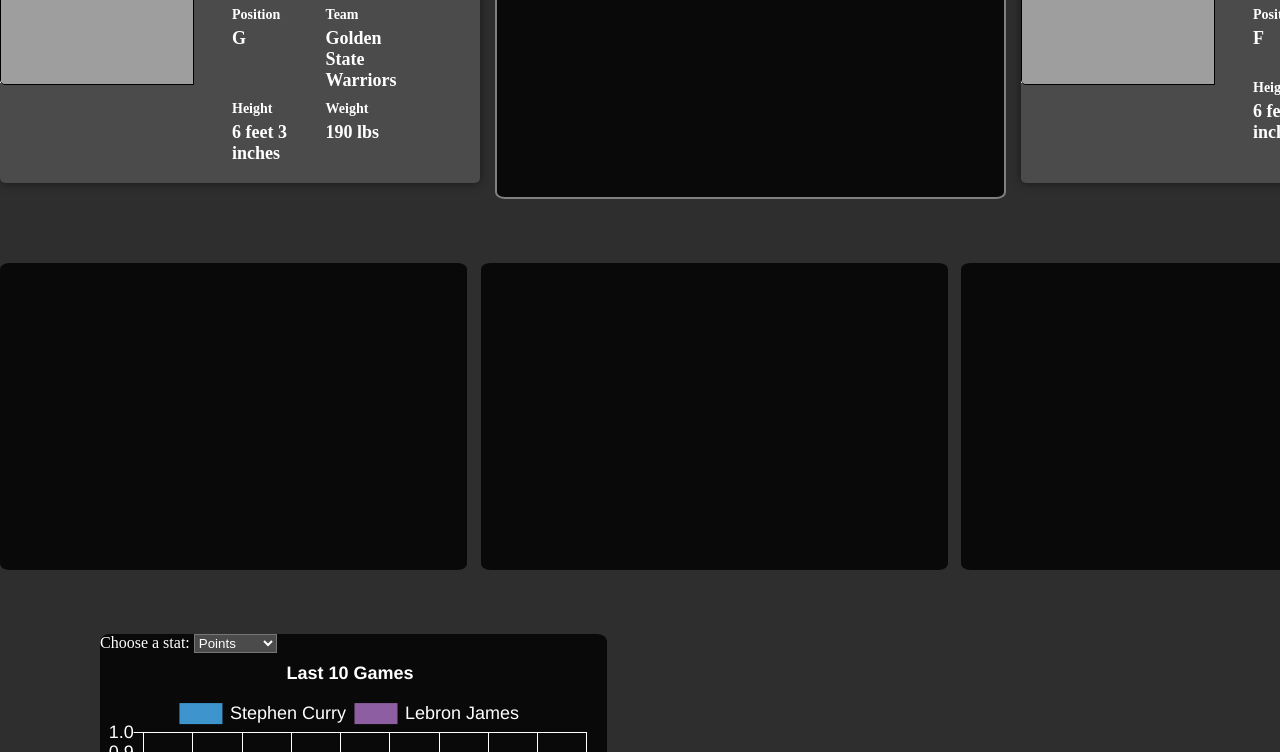
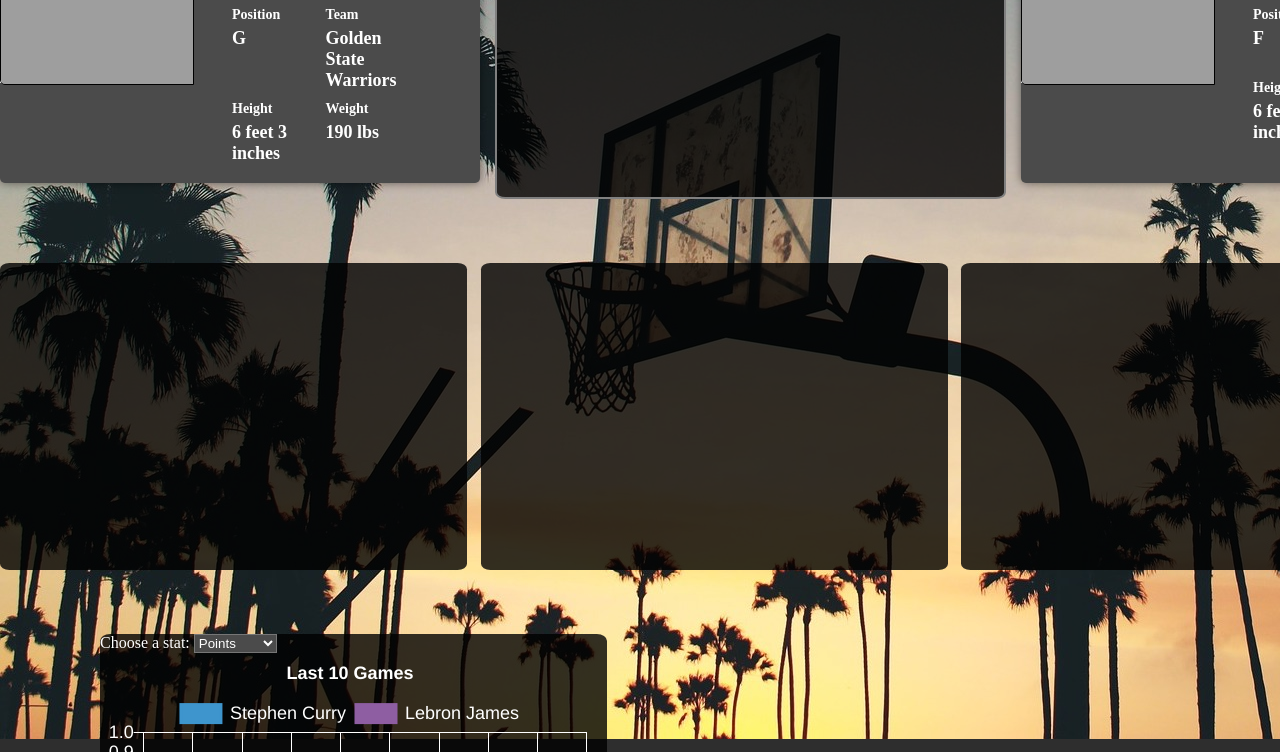
Before and after one commit to brandonktran/API_hackathon, a plain HTML site: page index.html in a window 1280 px wide. Shown: the part 274-1026 px from the top of the page. Drawn offline with nearby package versions, Linux system fonts and the light colour scheme; no server answers; grey boxes are pictures that could not be loaded.

Commit message:
added background

```diff
--- a/styles.css
+++ b/styles.css
@@ -153,7 +153,7 @@
 
 .container {
 
-  background-image: url(backboard.jpg);
+  background-image: url(backboard2.jpg);
   background-repeat: no-repeat;
   background-attachment: fixed;
     width:100%;
```
Also changed, not shown: backboard2.jpg (added), backboard3.jpg (added).
